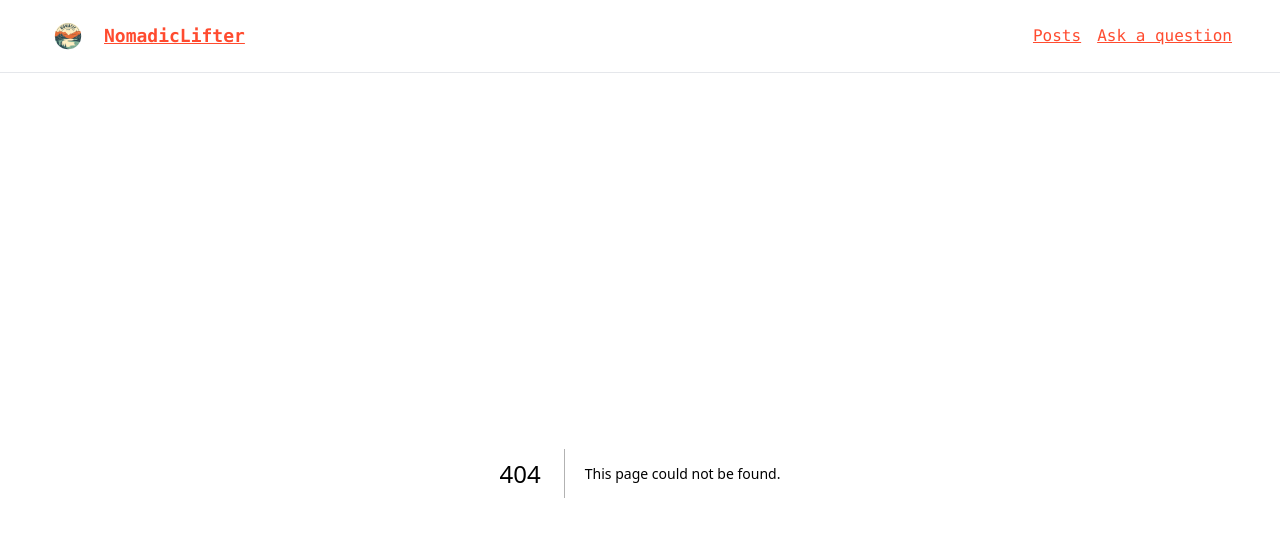
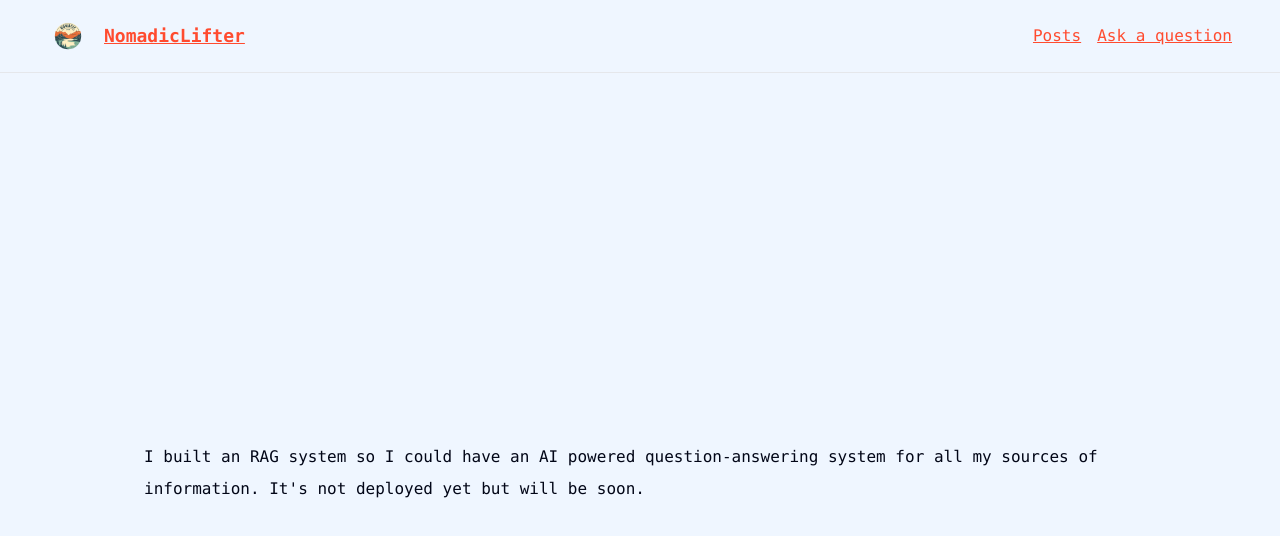
Before and after one commit to RDEvans31/next-js-blog, a Next.js app: page /rag in a window 1280 px wide. Before the commit this address had no page. Shown: the top 536 px of the page. Built offline with nearby package versions, Linux system fonts and the light colour scheme.

Commit message:
fix: fix copy and added husky and rag

```diff
--- /dev/null
+++ b/src/app/rag/page.tsx
@@ -0,0 +1,13 @@
+export default async function Posts() {
+  return (
+    <div className="grid items-center justify-items-center min-h-screen p-8 pb-20 gap-16 sm:p-20">
+      <main className="flex flex-col gap-8 grid-rows-2 items-center sm:items-start">
+        <div>
+          I built an RAG system so I could have an AI powered question-answering
+          system for all my sources of information. It&apos;s not deployed yet
+          but will be soon.
+        </div>
+      </main>
+    </div>
+  );
+}
```
Also changed, not shown: 1 other file (tests, documents, lock files or other folders).
